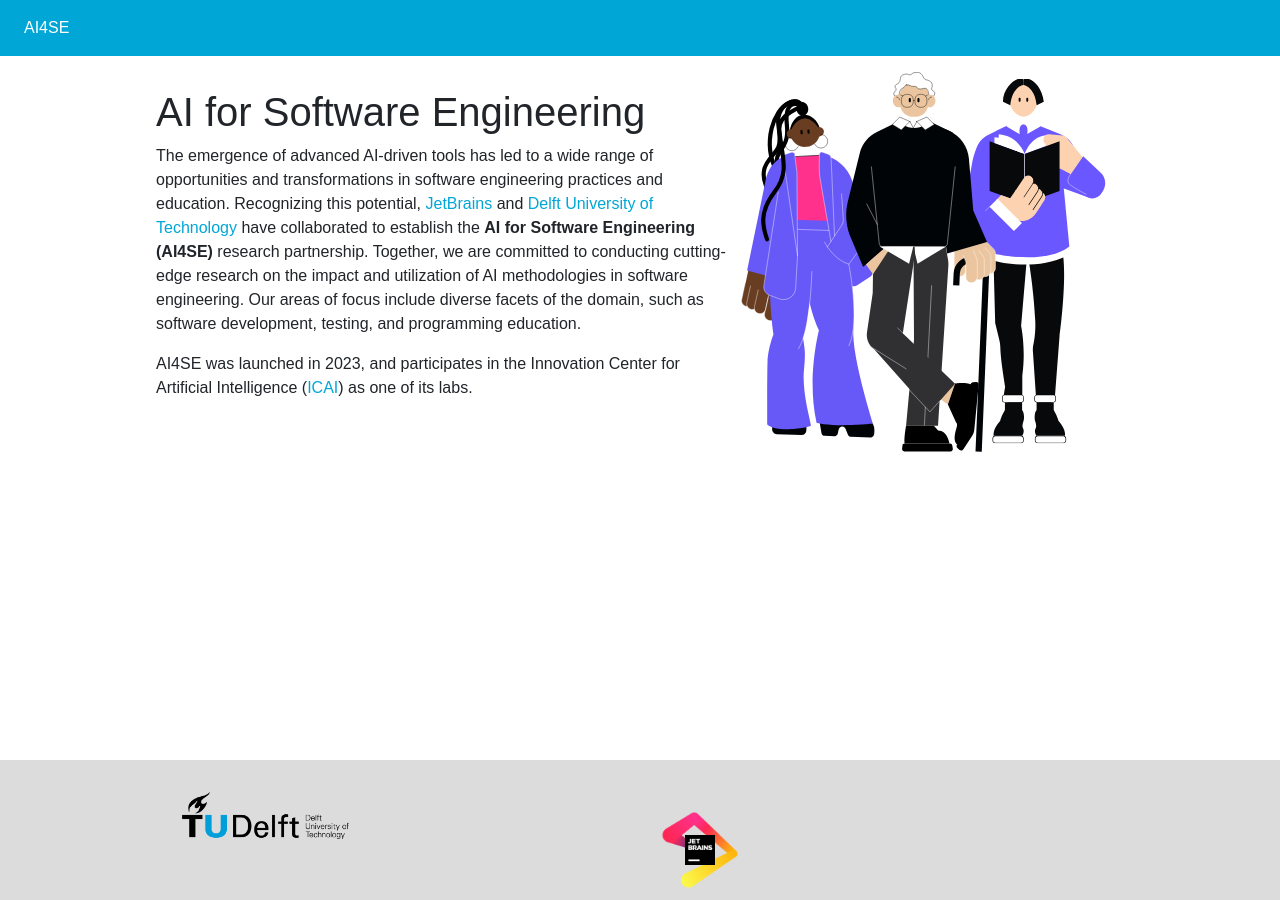
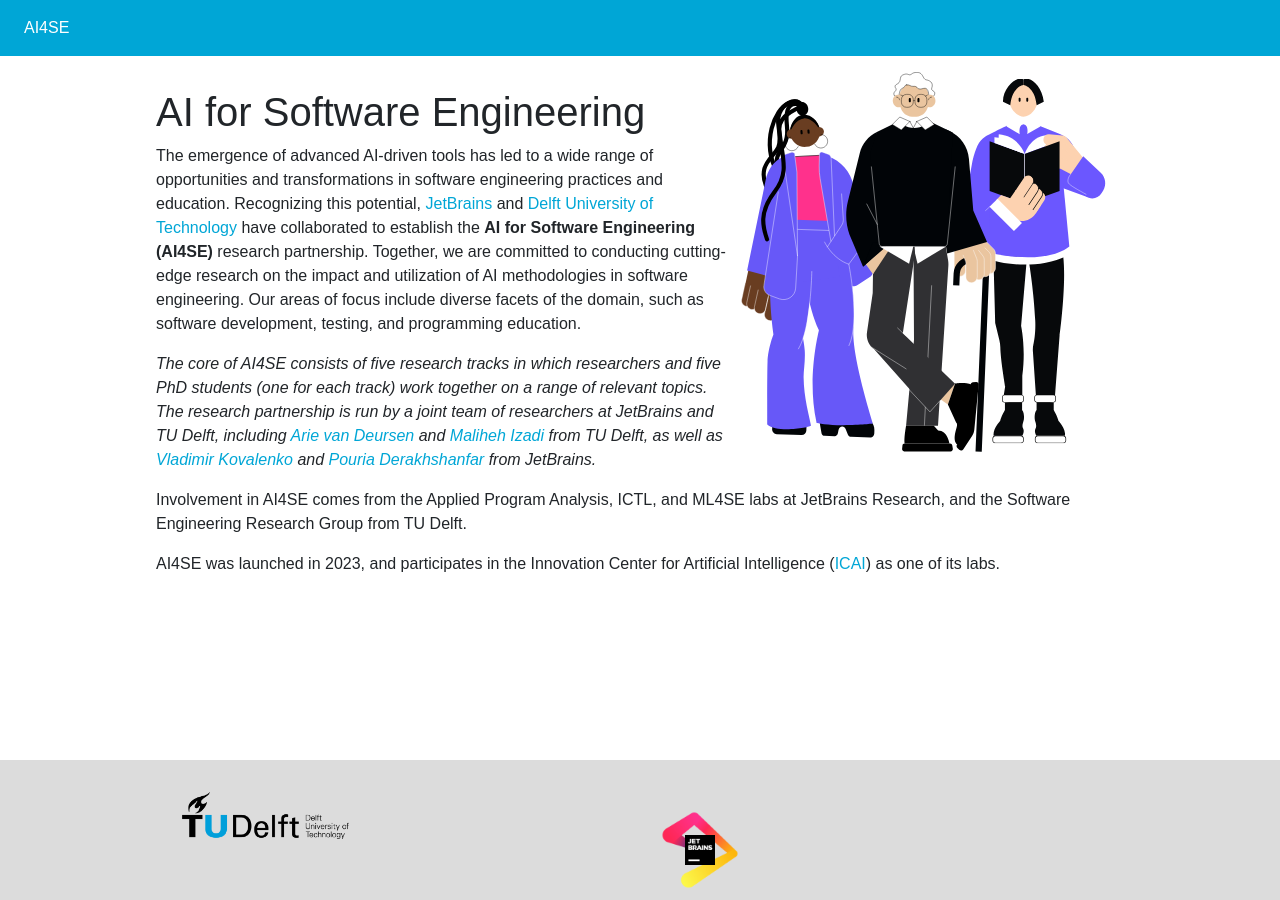
Before and after one commit to SERG-Delft/ai4se-website, a Jekyll site: the page built from index.md, in a window 1280 px wide. Built offline with Jekyll 4.4.1, drawn with Linux system fonts in a browser that asks for light colours; nearby versions of some CDN libraries.

Commit message:
Describe partnership

```diff
--- a/index.md
+++ b/index.md
@@ -9,6 +9,13 @@ title: AI for Software Engineering
 
 The emergence of advanced AI-driven tools has led to a wide range of opportunities and transformations in software engineering practices and education. Recognizing this potential, [JetBrains] and [Delft University of Technology][tudelft] have collaborated to establish the **AI for Software Engineering (AI4SE)** research partnership. Together, we are committed to conducting cutting-edge research on the impact and utilization of AI methodologies in software engineering. Our areas of focus include diverse facets of the domain, such as software development, testing, and programming education.
 
+_The core of AI4SE consists of five research tracks in which researchers and five PhD students (one for each track) work together on a range of relevant topics.
+The research partnership is run by a joint team of researchers at JetBrains and TU Delft, including
+[Arie van Deursen][avandeursen] and [Maliheh Izadi][maliheh] from TU Delft,
+as well as [Vladimir Kovalenko][vladimir] and [Pouria Derakhshanfar][pouria] from JetBrains._
+
+Involvement in AI4SE comes from the Applied Program Analysis, ICTL, and ML4SE labs at JetBrains Research, and the
+Software Engineering Research Group from TU Delft.
 
 
 AI4SE was launched in 2023, and participates in the Innovation Center for Artificial Intelligence ([ICAI]) as one of its labs.
@@ -17,4 +24,7 @@ AI4SE was launched in 2023, and participates in the Innovation Center for Artifi
 [icai]: https://icai.ai/
 [tudelft]: https://tudelft.nl
 [jetbrains]: https://jetbrains.com
-[avandeursen]: https://avandeursen.com
+[avandeursen]: https://avandeursen.com/about
+[maliheh]: https://malihehizadi.github.io/PersonalWebsite/
+[vladimir]: https://vovak.me/about/
+[pouria]: https://pouria-d.me/
```
